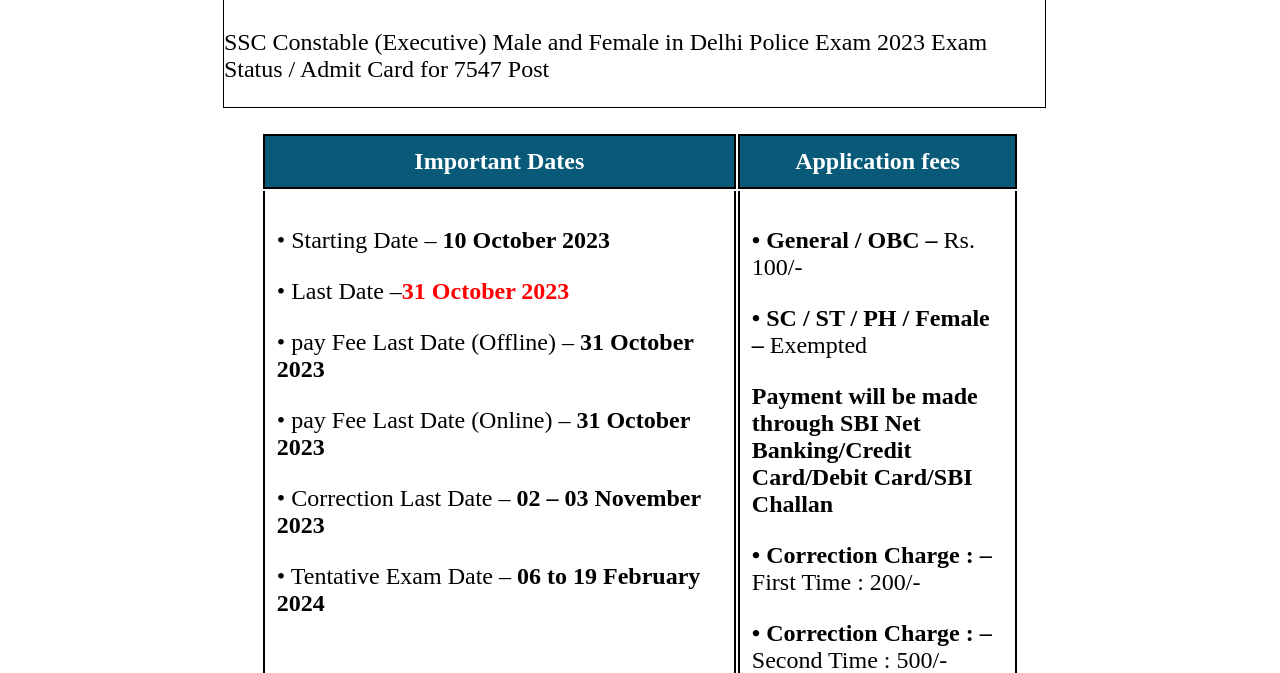
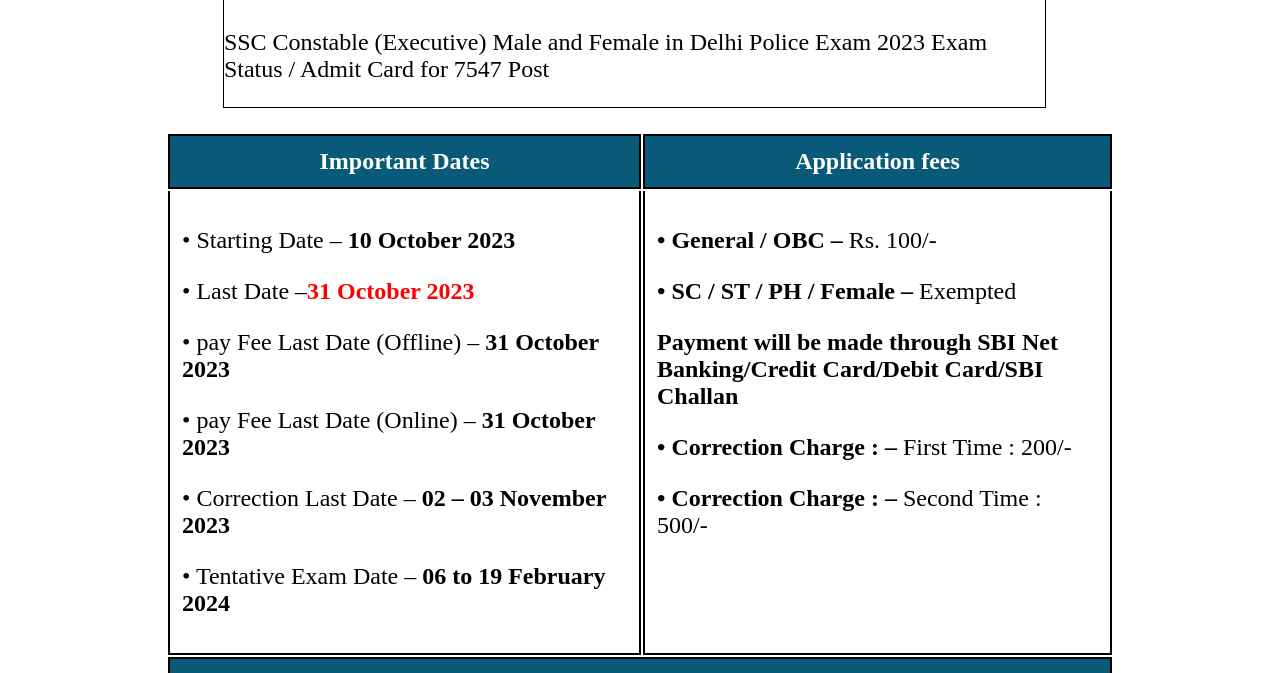
Before and after one commit to nkresult/sscdelhipolice, a plain HTML site: page index.html in a window 1280 px wide. Shown: the part 279-952 px from the top of the page. Drawn offline with Linux system fonts and the light colour scheme.

Commit message:
Update index.html

```diff
--- a/index.html
+++ b/index.html
@@ -56,14 +56,19 @@ color: white;
 }
 
 table{
-    width: 60%;
+    width: 75%;
     position: relative;
     max-width: 1000px;
    margin: auto;
+   align-content: center;
    }
 
+   @media only screen and (max-width:500px){
+            #box{
+                display: block;
+                margin-left: 0px;
 
-
+            }}
 h1{
     color: rgb(183, 70, 176);
     text-align: center;
@@ -78,6 +83,7 @@ h1{
     padding-top: 9px;
 
 }
+
 
 
 
@@ -113,7 +119,7 @@ NkResults
 
 
 <p>
-<table>
+<table id="box">
 
 
 <tr>
```
